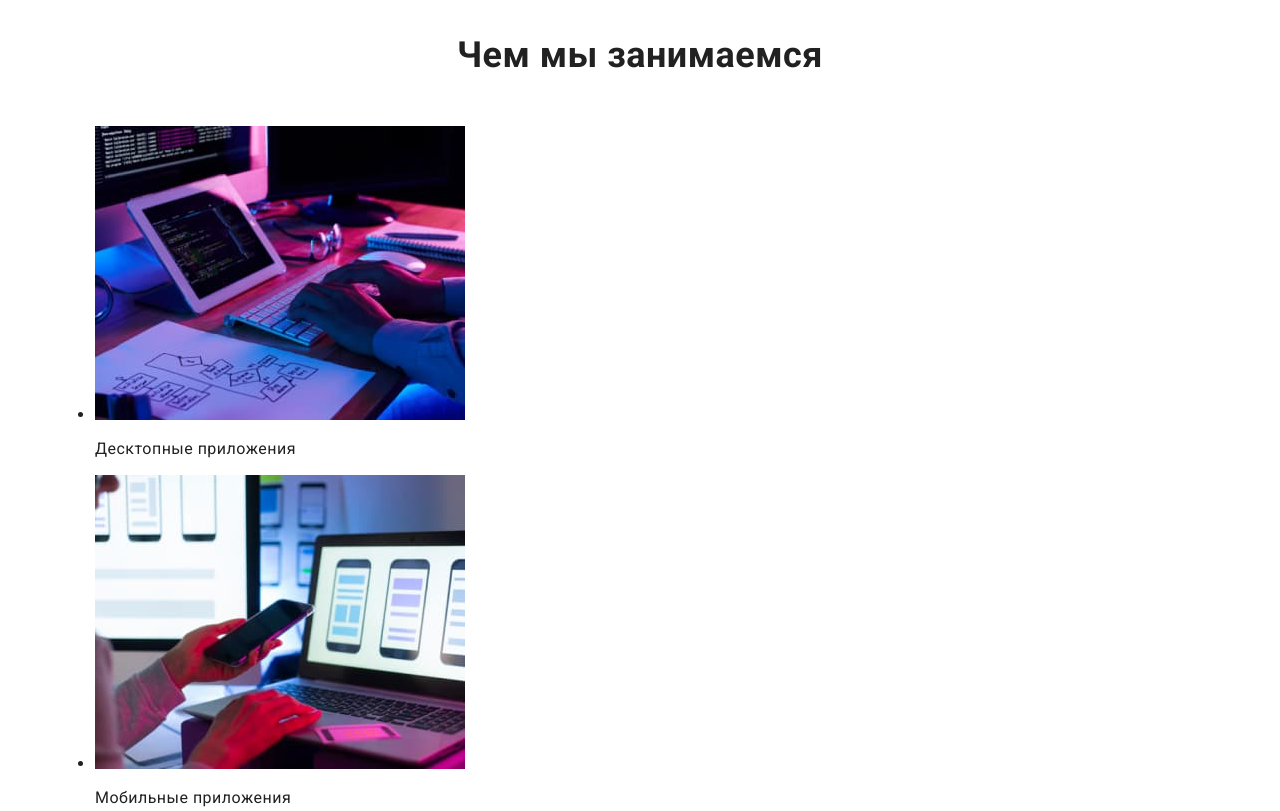
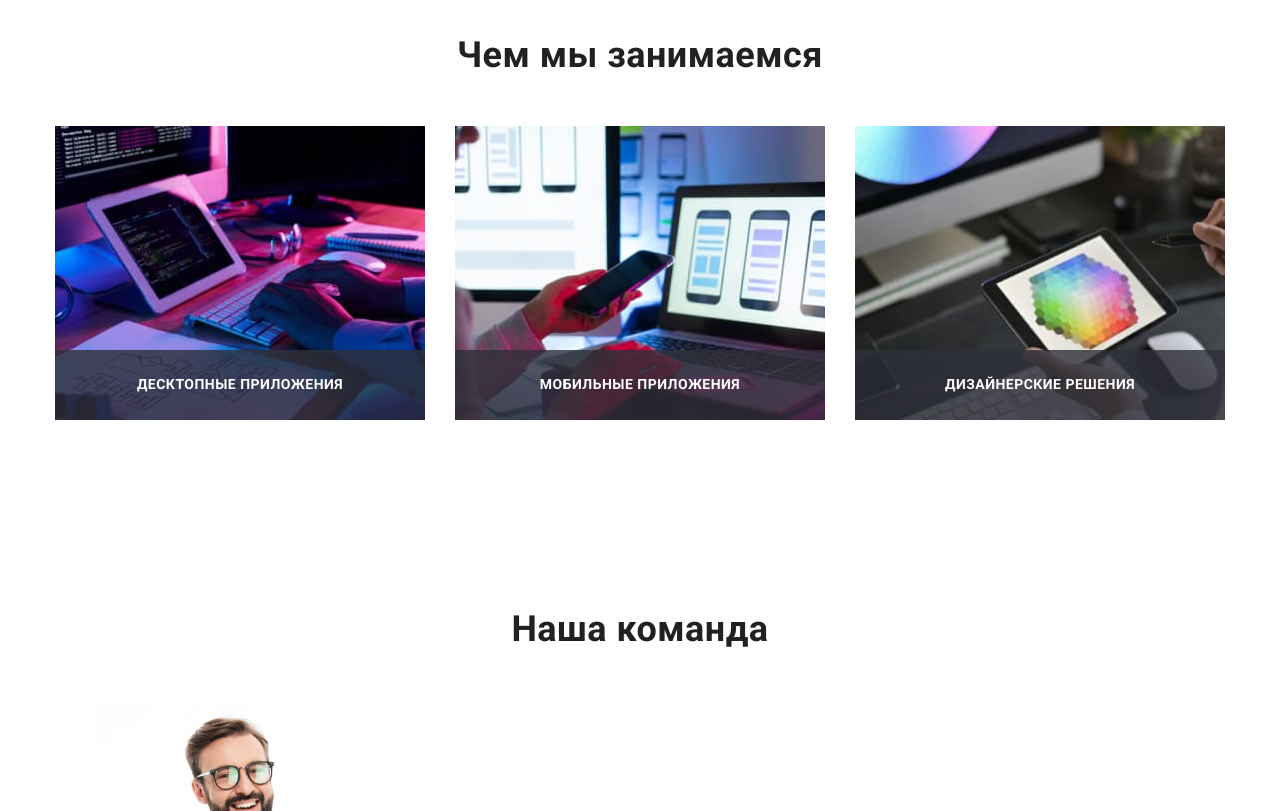
Before and after one commit to svmoskalyov/goit-markup-hw-07, a plain HTML site: page index.html in a window 1280 px wide. Shown: the part 1180-1991 px from the top of the page. Drawn offline with nearby package versions, Linux system fonts and the light colour scheme.

Commit message:
Рефакторінг коду - Чем мы занимаемся

```diff
--- a/sass/components/_wemake.scss
+++ b/sass/components/_wemake.scss
@@ -0,0 +1,38 @@
+.wemake__list {
+  @include centeredFlex();
+  @extend %list;
+}
+
+.wemake__item {
+  width: calc((100% - 60px) / 3);
+
+  &:not(:nth-child(3n)) {
+    margin-right: 30px;
+  }
+}
+
+.wemake__tumb {
+  position: relative;
+  z-index: 1;
+  display: flex;
+}
+
+.wemake__background {
+  @include centeredFlex();
+
+  position: absolute;
+  bottom: 0;
+
+  height: 70px;
+  width: 100%;
+
+  background-color: getColor(wemake-background);
+}
+
+.wemake__text {
+  @include itemTypography(700, 14px, 1.14);
+
+  text-transform: uppercase;
+
+  color: getColor(text-white);
+}
--- a/sass/main.scss
+++ b/sass/main.scss
@@ -21,3 +21,5 @@
 @import './components/checkbox';
 
 @import './components/features';
+
+@import './components/wemake';
--- a/sass/utils/_variables.scss
+++ b/sass/utils/_variables.scss
@@ -16,6 +16,7 @@ $colors: (
   'card-border': #eee,
   'modal-border': rgba(33, 33, 33, 0.2),
   'modal-placeholder': rgba(117, 117, 117, 0.5),
+  'wemake-background': rgba(47, 48, 58, 0.8),
 );
 
 @function getColor($key) {
```
Also changed, not shown: css/main.css, css/main.min.css, 2 other files.
